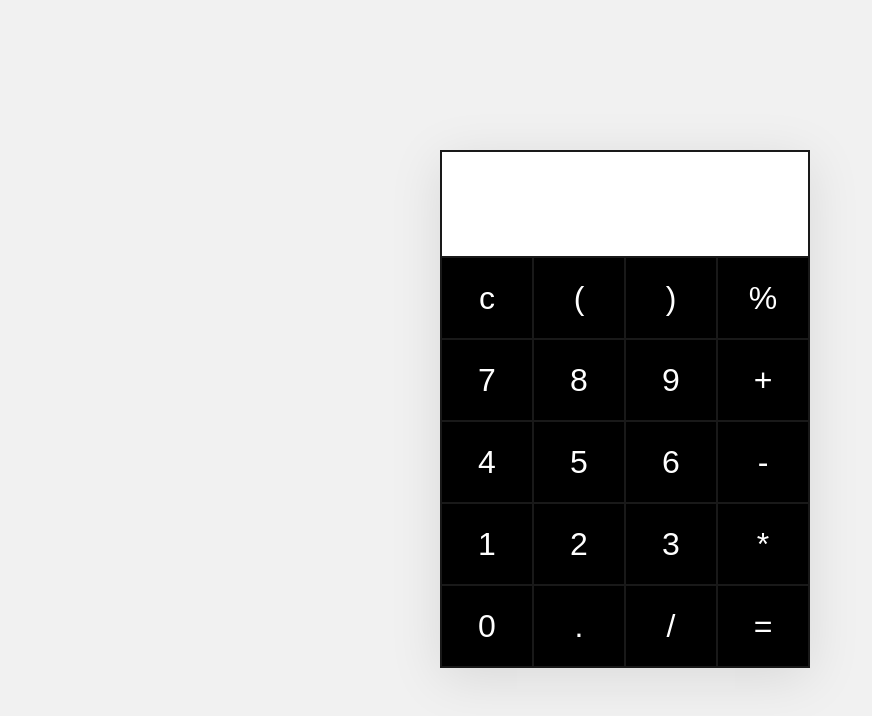
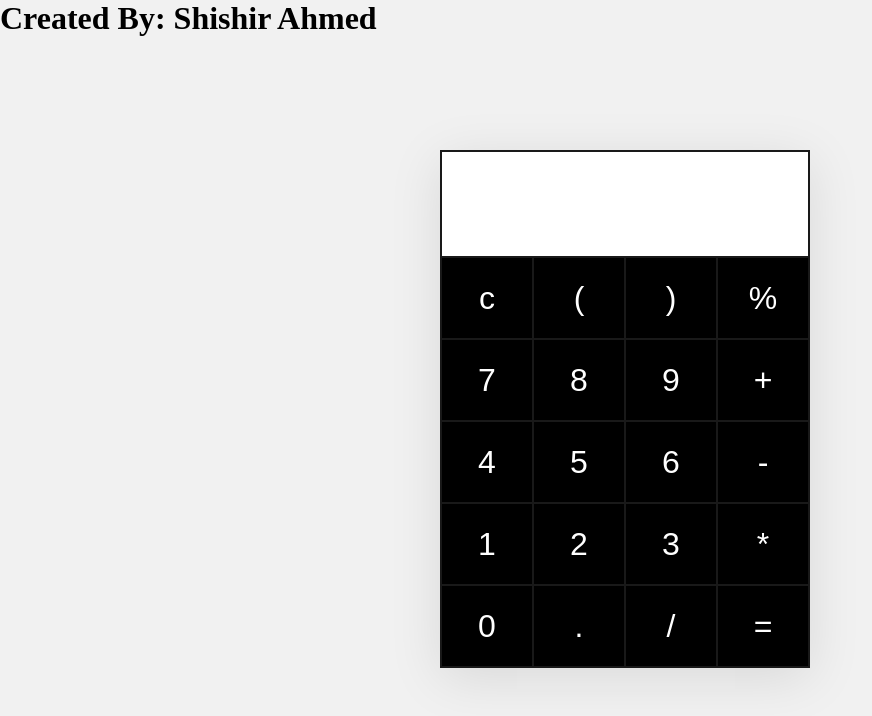
Before and after one commit to Shishir68/cal, a plain HTML site: page index.html in a window 1280 px wide. Shown: the whole page, without its empty margins (0-872 px from the left). Drawn offline with Linux system fonts and the light colour scheme.

Commit message:
Update index.html

```diff
--- a/index.html
+++ b/index.html
@@ -8,6 +8,7 @@
 	<link rel="stylesheet" href="./style.css">
 </head>
 <body>
+<h1>Created By: Shishir Ahmed</h1>
 <div class="calculator-body">
 <table>
 	<tr>
```
